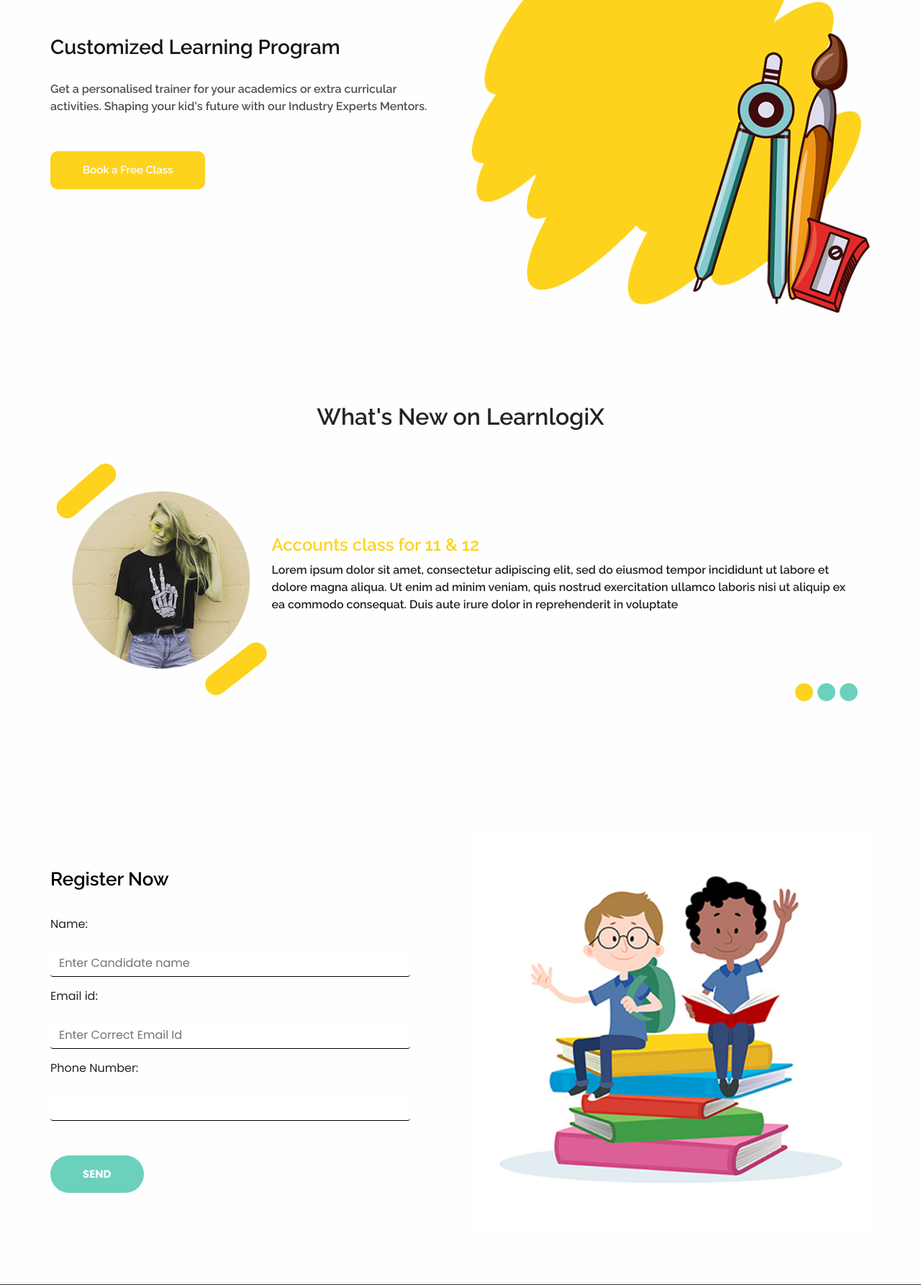
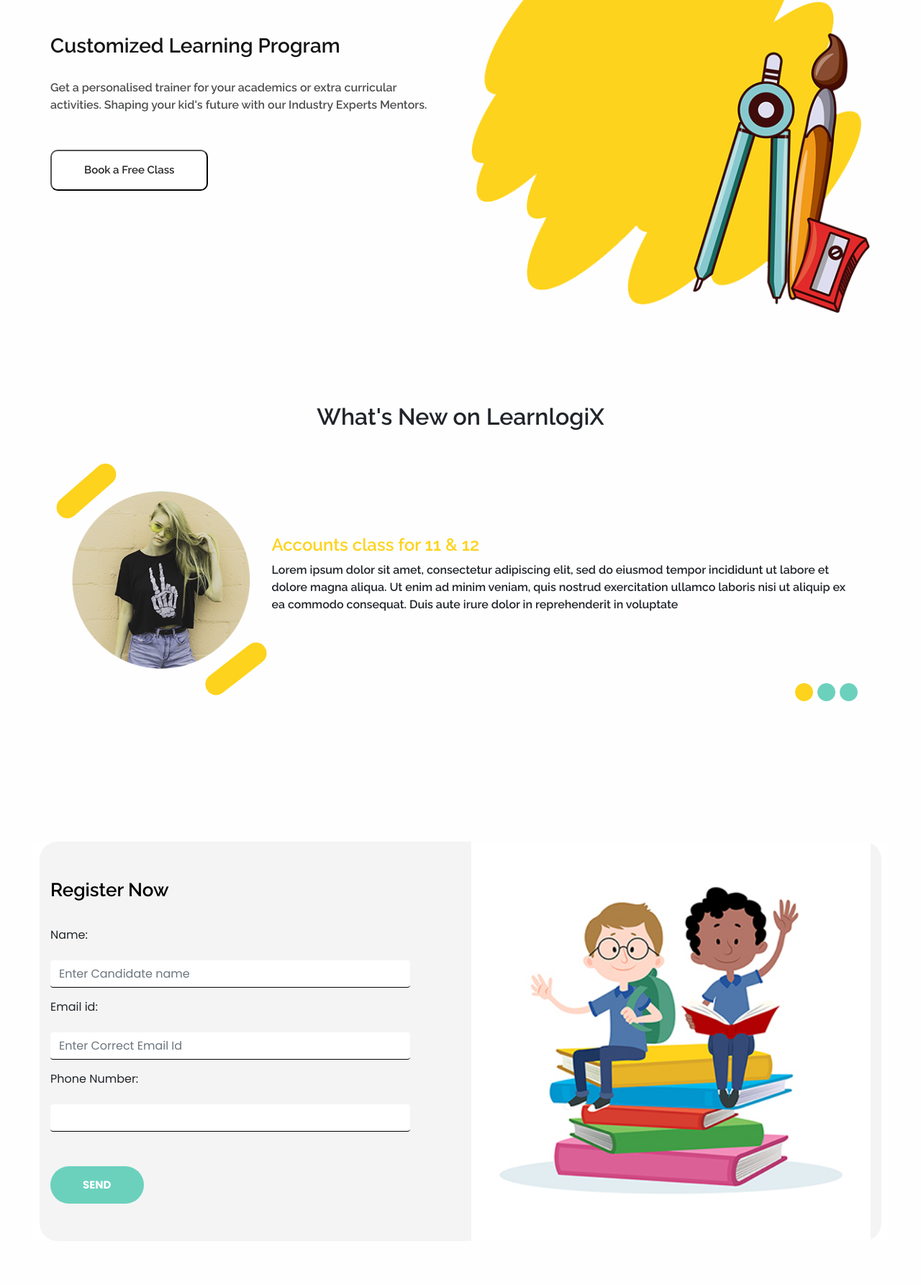
Before and after one commit to sanvi2021/learnlogix.in, a Django app: page / in a window 1280 px wide. Shown: the part 3200-4985 px from the top of the page at 72% size. Run offline with Django 4.2, Linux system fonts and the light colour scheme; some libraries are stand-ins or nearby versions.

Commit message:
modal class added for buttons

```diff
--- a/website/static/assets/css/style.css
+++ b/website/static/assets/css/style.css
@@ -267,6 +267,14 @@
 
 .Engineering_section a {
   background-color: #fdd31d;
+  color: #fefeff;
+}
+.Engineering_section .baction{
+  background-color: #fdd31d;
+  color: #fefeff;
+}
+.Engineering_section .caction{
+  background-color: #3a3a3a;
   color: #fefeff;
 }
 
@@ -570,6 +578,14 @@
   background-color: #6ebca8;
   color: #fefeff;
 }
+.jumbo_contact{
+  background-color: #ffffff;
+  margin-block: 15px;
+}
+.jumbo_contact .row{
+  background-color: #9f9f9f1e;
 
+  border-radius: 25px;
+}
 
 /* study-materials section */
--- a/website/templates/footer.html
+++ b/website/templates/footer.html
@@ -84,7 +84,7 @@
 
             <div class="card-footer">
               <div class= "row justify-content-md-center">
-                <img src="{% static 'assets/images/fb.png' %}" alt="">
+                <img src="{% static 'assets/images/agent.png' %}" alt="">
 
               </div>
               <div class="form_container">
--- /dev/null
+++ b/website/templates/form.html
@@ -0,0 +1,26 @@
+<div class="">
+    <!-- Button trigger modal -->
+        <button type="button" class="call_to-btn btn_white-border baction" data-toggle="modal" data-target="#exampleModal">
+                Book a Free Class
+        </button>
+<!-- Modal -->
+<div class="modal fade" id="exampleModal" tabindex="-1" role="dialog" aria-labelledby="exampleModalLabel" aria-hidden="true">
+<div class="modal-dialog" role="document">
+<div class="modal-content">
+<div class="modal-header">
+  <h5 class="modal-title" id="exampleModalLabel">Book a Free Class</h5>
+  <button type="button" class="close" data-dismiss="modal" aria-label="Close">
+    <span aria-hidden="true">&times;</span>
+  </button>
+</div>
+<div class="modal-body">
+  {{leads}}
+</div>
+<div class="modal-footer">
+  <button type="button" class="call_to-btn btn_white-border caction" data-dismiss="modal">Close</button>
+  <button type="button" class="call_to-btn btn_white-border baction">Submit</button>
+</div>
+</div>
+</div>
+</div>
+      </div>
--- a/website/templates/index.html
+++ b/website/templates/index.html
@@ -14,9 +14,8 @@
         Get trained by subject experts online and get access to unlimited source of knowledge..
       </p>
       <div class="hero_btn-continer">
-        <a href="#" class="call_to-btn btn_white-border">
-          Book A trial class Now
-        </a>
+        {% include 'form.html' %}
+
       </div>
     </div>
     <div class="hero_img-container">
@@ -30,7 +29,6 @@
 <!-- end header section -->
 
 <div class="common_style">
-
 <!-- academics section -->
 <section class="academics_section">
   <div class="container">
@@ -48,11 +46,7 @@
           <p>
             Give Your Child a personalised Online class with qualified subject experts for Maths, Science, English, Social Science and promise your kid's a Bright Future.
           </p>
-          <div class="">
-            <a href="" class="call_to-btn btn_white-border">
-              Book a Free Class
-            </a>
-          </div>
+          {% include 'form.html' %}
         </div>
       </div>
     </div>
@@ -74,11 +68,7 @@
           <p>
             Right Mentor guidance can pave the path for Your aspiring Engineering dreams in IIT or NIT. Get Personalised Online session with highly qualified and expert faculty for IIT JEE Mains and Advance. Dedicated trainers with customized and goal oriented online classroom program for IIT JEE.
           </p>
-          <div class="">
-            <a href="" class="call_to-btn btn_white-border">
-              Book a Free Class
-            </a>
-          </div>
+          {% include 'form.html' %}
         </div>
       </div>
       <div class="col-md-6">
@@ -111,11 +101,7 @@
           <p>
             Exceptional training menthod and best teaching menthodology which helps the medical aspirants to achieve their goal. Join now to visualise the complex concepts with our experts and be the champion.
           </p>
-          <div class="">
-            <a href="" class="call_to-btn btn_white-border">
-              Book a Free Class
-            </a>
-          </div>
+          {% include 'form.html' %}
         </div>
       </div>
     </div>
@@ -137,11 +123,7 @@
           <p>
             Get a personalised trainer for your academics or extra curricular activities. Shaping your kid's future with our Industry Experts Mentors.
           </p>
-          <div class="">
-            <a href="" class="call_to-btn btn_white-border">
-              Book a Free Class
-            </a>
-          </div>
+          {% include 'form.html' %}
         </div>
       </div>
       <div class="col-md-6">
@@ -242,11 +224,10 @@
     <!-- contact section -->
 
     <section class="contact_section ">
-
-      <div class="container">
-
-        <div class="row">
-          <div class="col-md-6">
+      <div class="jumbotron-fluid jumbo_contact">
+        <div class ="container">
+        <div class ="row">
+          <div class ="col-md-6">
             <div class="d-flex justify-content-center d-md-block">
               <h2>
                 Register Now
@@ -262,6 +243,7 @@
                     <button type="submit">
                       send
                     </button>
+
                   </div>
                 </div>
 
@@ -269,15 +251,14 @@
 
             </form>
           </div>
-          <div class="col-md-6">
+          <div  class ="col-md-6">
             <div class="contact_img-box">
               <img src="{% static 'assets/images/students.jpg' %}" alt="">
             </div>
           </div>
         </div>
       </div>
+      </div>
     </section>
     <!-- end contact section -->
-
-
 {% endblock content %}
```
Also changed, not shown: website/templates/side.html (added, +25 -0 lines), website/static/assets/images/agent.png (added).
